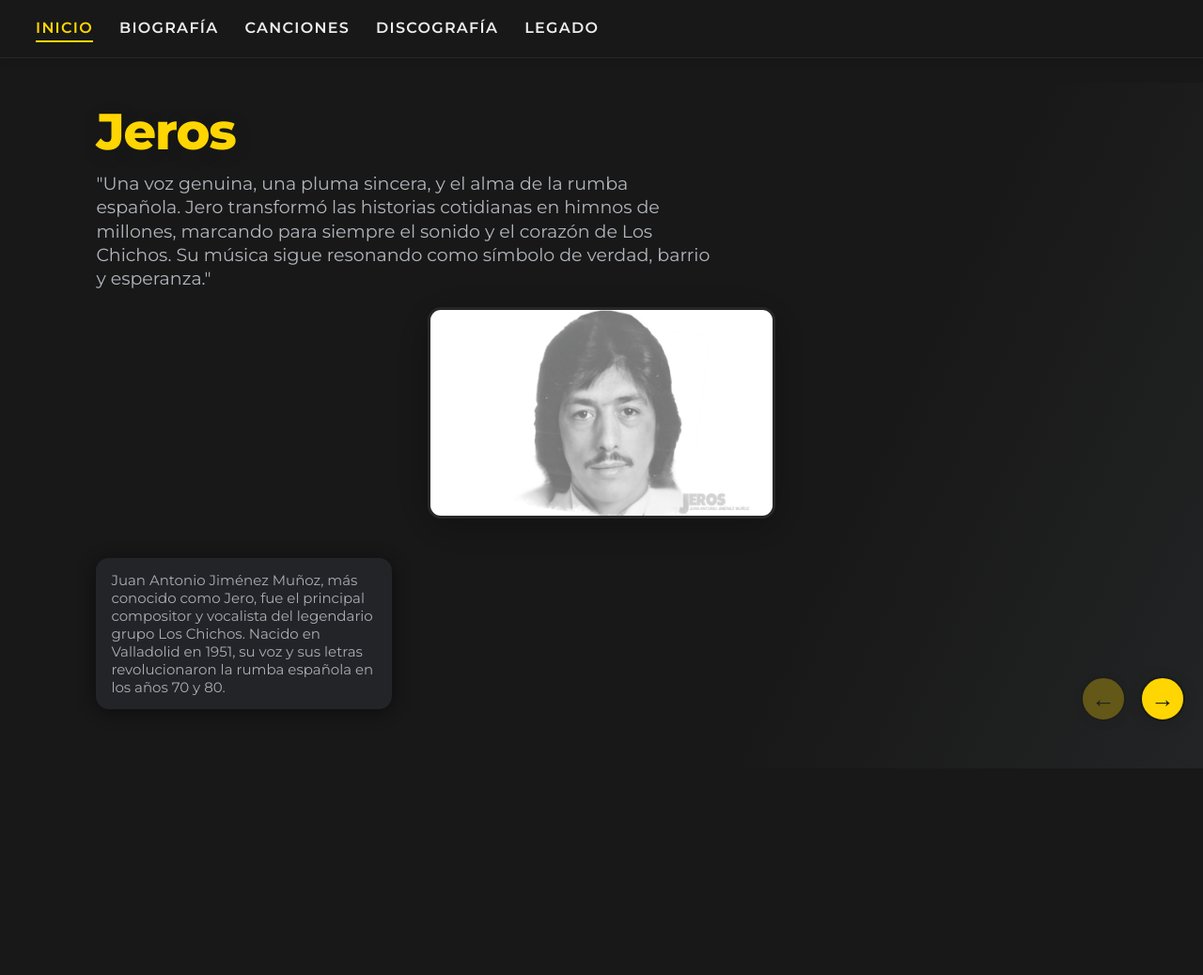
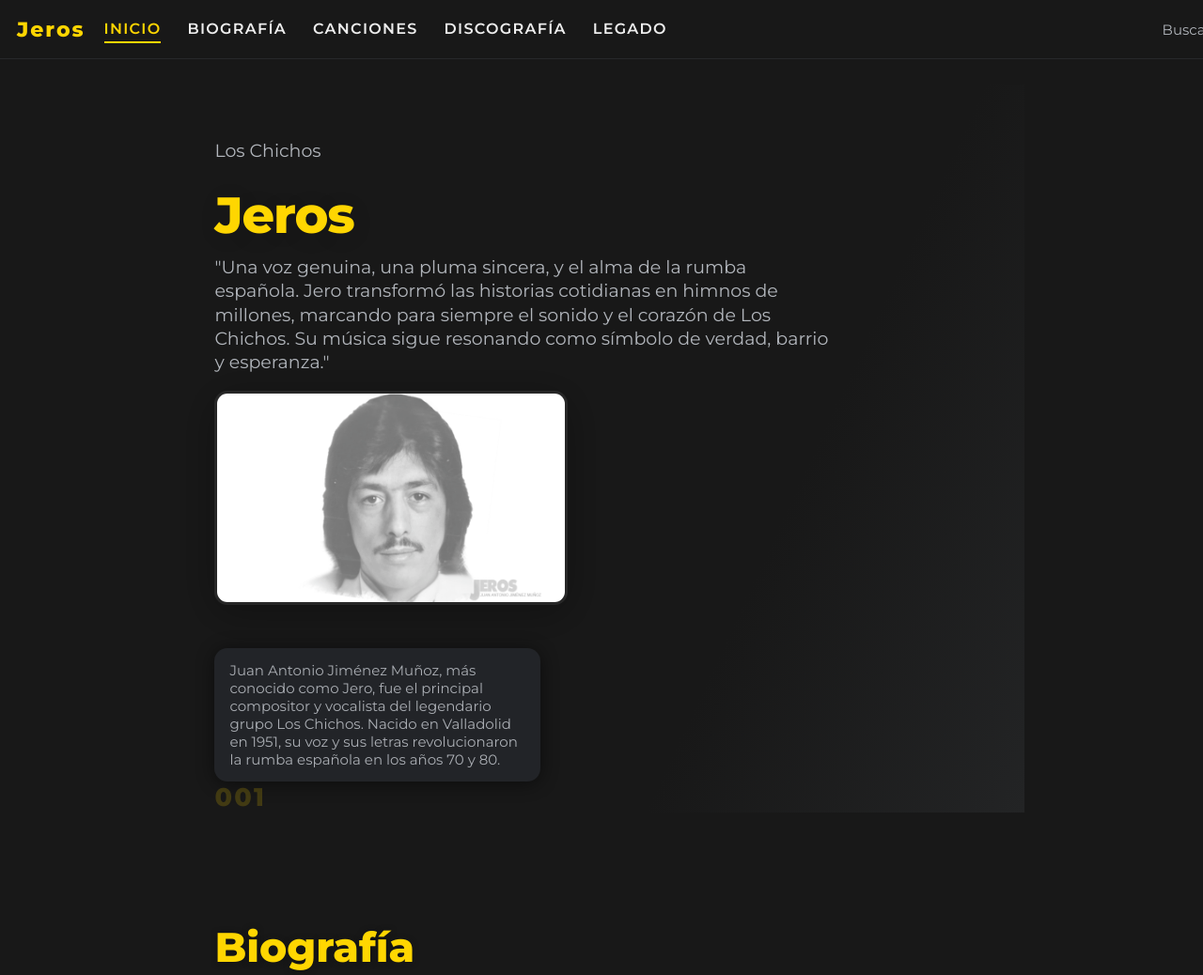
Before and after one commit to albertofernandez008/Jero-Biograf-a, a plain HTML site: page index.html in a window 1280 px wide. Shown: the top 1038 px of the page at 94% size. Before the commit the page ends 818 px from the top, so only its background shows below. Drawn offline with Linux system fonts and the light colour scheme.

Commit message:
Update index.html

```diff
--- a/index.html
+++ b/index.html
@@ -4,112 +4,83 @@
   <meta charset="utf-8" />
   <meta name="viewport" content="width=device-width, initial-scale=1" />
   <title>Jero — Biografía · Los Chichos</title>
-  <!-- Montserrat Google Fonts -->
   <link rel="preconnect" href="https://fonts.googleapis.com">
   <link rel="preconnect" href="https://fonts.gstatic.com" crossorigin>
   <link href="https://fonts.googleapis.com/css2?family=Montserrat:wght@400;600;800&display=swap" rel="stylesheet">
   <style>
-    :root{
-      --bg: #181818;
-      --card: #232529;
-      --ink: #ededed;
-      --muted: #b2b6bc;
-      --accent: #ffd601;
-      --line: #27282a;
-      --radius: 14px;
-      --header: 62px;
-      --spacing: 8px;
+    html {
+      scroll-behavior: smooth;
+      background: #181818;
     }
-    *{box-sizing:border-box;}
-    html, body {margin:0; padding:0; background:var(--bg); color:var(--ink); font-family:'Montserrat',Arial,sans-serif;}
-    body {min-height:100vh;}
-    a{color:var(--accent); text-decoration:none; transition:color.2s;}
-    a:hover {color:#fff;}
+    body {
+      margin: 0; font-family: 'Montserrat', Arial, sans-serif; color: #ededed; background: #181818;
+    }
     .topbar {
-      position:fixed; top:0; left:0; width:100vw; height:var(--header); background:var(--bg);
-      box-shadow:0 1px 8px rgba(0,0,0,0.11); border-bottom:1px solid var(--line); z-index:999;
-      display:flex; align-items:center; justify-content:space-between; padding:0 18px;
+      position:fixed; top:0; left:0; width:100vw; height:62px; z-index:999;
+      background:#181818; border-bottom:1px solid #27282a; display:flex; align-items:center; justify-content:space-between; padding:0 18px;
     }
-    .brand {
-      color:var(--accent); font-weight:800; font-size:22px; letter-spacing:.09em; text-shadow:0 1px 8px #0007;
-      flex:0 0 auto;
-    }
-    .nav-scroll {
-      flex:1 1 0%;
-      overflow-x:auto; white-space:nowrap; scrollbar-width:none; -ms-overflow-style:none;
-      margin:0 20px;
-    }
+    .brand { color:#ffd601; font-weight:800; font-size:22px; letter-spacing:.09em;}
+    .nav-scroll {flex:1 1 0%; overflow-x:auto; white-space:nowrap; scrollbar-width:none; margin:0 20px;}
     .nav-scroll::-webkit-scrollbar{display:none;}
     .nav {
-      display:inline-flex; gap:28px; list-style:none; margin:0; padding:0;
-      white-space:nowrap;
+      display:inline-flex; gap:28px; list-style:none; margin:0; padding:0; white-space:nowrap;
     }
     .nav a {
-      font-size:16px; color:var(--ink); text-decoration:none; letter-spacing:.08em; text-transform:uppercase;
+      font-size:16px; color:#ededed; text-decoration:none; letter-spacing:.08em; text-transform:uppercase;
       padding:4px 0; font-weight:600; border-bottom:2px solid transparent; transition:border .2s, color .2s; display:inline-block;
     }
-    .nav a.active, .nav a:hover {color:var(--accent); border-bottom:2px solid var(--accent);}
-    .search { color:var(--muted); font-size:15px; font-weight:500; flex:0 0 auto;}
-    .main-container {
-      width:100vw; min-height:100vh;
-      padding-top:calc(var(--header) + var(--spacing) + 10px);
-      background:var(--bg);
-      display:flex; flex-direction:column;
-    }
-    .spacer {height:var(--spacing);background:var(--bg);}
-    .section {
-      display:none;
-      width:100%; min-height:calc(100vh - var(--header) - var(--spacing));
-      animation:fadeIn .5s;
-    }
-    .section.active { display:block; }
-    @keyframes fadeIn { from{opacity:.5;}to{opacity:1;}}
-    .section-content {width:100%; max-width:850px; margin:auto; border-radius:var(--radius); background:rgba(30,30,33,.14); padding:38px 5vw 50px 5vw;}
-    .section--portada {background:linear-gradient(115deg, var(--bg) 68%, #232425 100%);}
-    .grid-portada {display:flex; flex-direction:column; align-items:start; justify-content:center; padding:0 8vw; min-height:70vh; margin-top:20px;}
-    .titulo-portada {font-size:clamp(32px,7vw,54px); font-weight:800; color:var(--accent); line-height:1.13; margin:0 0 12px 0; letter-spacing:-.02em; text-shadow:0 3px 32px #0001;}
-    .sub-portada {color:var(--muted); font-size:19px; margin-bottom:18px; max-width:52ch; min-height:33px; font-weight:500; line-height:1.33;}
-    .num-portada {font-weight:700; font-size:27px; color:var(--accent); letter-spacing:.09em; opacity:.18; padding:18px 0 0 0;}
-    .foto-portada {width:370px; max-width:97vw; height:auto; border-radius:var(--radius); margin:auto; align-self:center; box-shadow:0 8px 44px rgba(0,0,0,0.3); filter:grayscale(.95) contrast(1.01); background:var(--card); border:3px solid var(--line); margin-bottom:28px;}
-    .card-lateral {background:var(--card); border-radius:var(--radius); box-shadow:0 2px 20px #0008; color:var(--muted); font-size:15px; padding:14px 16px; margin-top:14px; width:315px; max-width:91vw; word-break:break-word; opacity:.95;}
-    .title {font-size:clamp(24px,6vw,44px); font-weight:800; color:var(--accent); text-shadow:0 1px 6px #111a; margin-bottom:14px;}
-    .subtitle{ color:var(--muted); font-size:clamp(15px,2vw,20px); margin-bottom:16px;}
+    .nav a.active, .nav a:hover {color:#ffd601; border-bottom:2px solid #ffd601;}
+    .search { color:#b2b6bc; font-size:15px; font-weight:500;}
+    .wrapper {max-width:900px; margin:90px auto 0 auto; padding-bottom:48px;}
+    section {padding:56px 3vw 0 3vw; margin-bottom:18px;}
+    .section--portada {background:linear-gradient(115deg, #181818 68%, #232425 100%);}
+    .titulo-portada {font-size:clamp(32px,7vw,54px); font-weight:800; color:#ffd601; line-height:1.13; margin:0 0 12px 0; letter-spacing:-.02em; text-shadow:0 3px 32px #0001;}
+    .sub-portada {color:#b2b6bc; font-size:19px; margin-bottom:18px; max-width:52ch; min-height:33px; font-weight:500; line-height:1.33;}
+    .num-portada {font-weight:700; font-size:27px; color:#ffd601; letter-spacing:.09em; opacity:.18; margin-bottom:23px;}
+    .foto-portada {width:370px; max-width:97vw; height:auto; border-radius:14px; margin:auto; align-self:center; box-shadow:0 8px 44px rgba(0,0,0,0.3); filter:grayscale(.95) contrast(1.01); background:#232529; border:3px solid #27282a; margin-bottom:28px;}
+    .card-lateral {background:#232529; border-radius:14px; box-shadow:0 2px 20px #0008; color:#b2b6bc; font-size:15px; padding:14px 16px; margin-top:14px; width:315px; max-width:91vw; word-break:break-word; opacity:.95;}
+    .title {font-size:clamp(24px,5vw,44px); font-weight:800; color:#ffd601; text-shadow:0 1px 6px #111a; margin-bottom:14px;}
+    .subtitle{ color:#b2b6bc; font-size:clamp(15px,2vw,20px); margin-bottom:16px;}
     h2.title, h2 {margin-bottom:12px;}
     h3 {margin-top:25px; margin-bottom:13px;}
     .img-responsive {max-width:95vw; width:100%; height:auto; margin:20px auto 14px auto; border-radius:13px; box-shadow:0 3px 28px 0 rgba(40,40,44,.18);}
     .fragmento-audio {margin:14px auto 18px auto; background:rgba(35,35,40,.18); border-radius:13px; padding:12px 13px; max-width:420px; box-shadow:0 2px 10px rgba(0,0,0,.08);}
-    .fragmento-audio h4{margin:0 0 7px 0;color:var(--accent); font-size:16px;}
+    .fragmento-audio h4{margin:0 0 7px 0;color:#ffd601; font-size:16px;}
     audio{ width:100%; border-radius:9px;}
     ul.copy li{margin-bottom:7px;}
-    .arrow-nav{position:fixed; right:19px; bottom:32px; display:flex; gap:15px; z-index:10001;}
-    .arrow-btn{width:48px; height:48px; border-radius:50%; border:none; background:var(--accent); color:var(--bg); display:grid; place-items:center; font-size:25px; cursor:pointer; font-weight:800; box-shadow:0 2px 15px rgba(0,0,0,.13); border:2px solid #19191a; transition:transform .18s, background .25s;}
-    .arrow-btn:disabled{opacity:.3;pointer-events:none;}
-    .arrow-btn:hover{background:var(--ink);color:var(--bg);}
+    /* Scroll anchor space for fixed topbar */
+    section {scroll-margin-top:70px;}
     @media (max-width:800px){
-      .topbar {height:52px;}
-      .nav-scroll {margin:0 7px;}
-      .arrow-btn{width:32px;height:32px;font-size:15px;}
-      .card-lateral{font-size:12px; padding:10px;}
-      .titulo-portada{font-size:clamp(19px,9vw,31px);}
+      .wrapper{padding-bottom:24px;}
+      section{padding-top:46px;}
+      .card-lateral{font-size:12px;padding:11px;}
+      .search{display:none;}
+      .foto-portada{width:99vw;}
+    }
+    @media (max-width:600px){
+      .wrapper{margin-top:22px;}
+      section{padding-top:30px;}
+      .titulo-portada{font-size:clamp(18px,12vw,28px);}
     }
   </style>
 </head>
 <body>
   <div class="topbar">
+    <div class="brand">Jeros</div>
     <div class="nav-scroll"><nav><ul class="nav">
-      <li><a href="#" class="active" data-section="portada">Inicio</a></li>
-      <li><a href="#" data-section="bio">Biografía</a></li>
-      <li><a href="#" data-section="canciones">Canciones</a></li>
-      <li><a href="#" data-section="disco">Discografía</a></li>
-      <li><a href="#" data-section="legado">Legado</a></li>
+      <li><a href="#portada" class="active">Inicio</a></li>
+      <li><a href="#bio">Biografía</a></li>
+      <li><a href="#canciones">Canciones</a></li>
+      <li><a href="#disco">Discografía</a></li>
+      <li><a href="#legado">Legado</a></li>
     </ul></nav></div>
+    <div class="search">Buscar...</div>
   </div>
-  <div class="main-container">
-    <div class="spacer"></div>
+  <div class="wrapper">
     <!-- Portada -->
-    <section id="portada" class="section section--portada active" role="tabpanel">
-      <div class="grid-portada">
+    <section id="portada" class="section--portada">
       <div style="margin-top:2px;">
+        <div class="sub-portada">Los Chichos</div>
         <div class="titulo-portada">Jeros</div>
       </div>
       <div class="sub-portada">"Una voz genuina, una pluma sincera, y el alma de la rumba española. Jero transformó las historias cotidianas en himnos de millones, marcando para siempre el sonido y el corazón de Los Chichos. Su música sigue resonando como símbolo de verdad, barrio y esperanza."</div>
@@ -117,11 +88,10 @@
       <div class="card-lateral">
         Juan Antonio Jiménez Muñoz, más conocido como Jero, fue el principal compositor y vocalista del legendario grupo Los Chichos. Nacido en Valladolid en 1951, su voz y sus letras revolucionaron la rumba española en los años 70 y 80.
       </div>
-      </div>
+      <div class="num-portada">001</div>
     </section>
     <!-- Biografía -->
-    <section id="bio" class="section section--bio" role="tabpanel">
-      <div class="section-content">
+    <section id="bio">
       <h2 class="title">Biografía</h2>
       <p class="copy">Juan Antonio Jiménez Muñoz, más conocido como Jero, fue el principal compositor y vocalista del legendario grupo Los Chichos. Nacido en Valladolid en 1951, su voz y sus letras revolucionaron la rumba española en los años 70 y 80. Jero destacó por su capacidad única para contar historias de la calle y sentimientos intensos, reflejando en sus canciones la vida cotidiana, la lucha y las esperanzas de varias generaciones. Su paso por Los Chichos dejó huella indeleble en la música popular y consolidó su figura como uno de los grandes referentes de la rumba moderna en España.</p>
       <img src="assets/images/Sin-titulo-1-1-1024x576.jpg" alt="Jero y Los Chichos" class="img-responsive" />
@@ -131,18 +101,14 @@
         <li>BSO Yo, el Vaquilla (1985).</li>
         <li>Carrera en solitario (1990–1992).</li>
       </ul>
-      </div>
     </section>
     <!-- Canciones -->
-    <section id="canciones" class="section section--canciones" role="tabpanel">
-      <div class="section-content">
+    <section id="canciones">
       <h2 class="title">Canciones</h2>
-        <p class="copy">Las canciones de Jero cuentan historias que cualquiera que haya vivido en un barrio puede sentir, mezclando la rumba flamenca con emociones auténticas que llegan al corazón.
-Algunas de las más emblemáticas: Quiero ser libre, Ni más ni menos, Son ilusiones, Amor de compra y venta, BSO Yo, el Vaquilla.</p>
+      <p class="copy">Selección de composiciones emblemáticas: Quiero ser libre, Ni más ni menos, Son ilusiones, Amor de compra y venta, BSO Yo, el Vaquilla.</p>
       <img src="assets/images/R-7890441-1493671344-1138.jpg" alt="Portada de singles" class="img-responsive" />
       <h3>Estilo</h3>
-        <p class="copy">El estilo de las canciones de Jero es como hablar con un amigo del barrio: rumba flamenca que te llega al corazón, con letras sinceras que cuentan la vida tal y como es.
-</p>
+      <p class="copy">Narrativa social, estribillos memorables y guitarras rumberas con producción que evoluciona de los 70 a los 80.</p>
       <h3>Fragmentos destacados</h3>
       <div class="fragmento-audio">
         <h4>Por Mi Culpa</h4>
@@ -156,11 +122,9 @@ Algunas de las más emblemáticas: Quiero ser libre, Ni más ni menos, Son ilusi
           <source src="assets/audios/libre.mp3" type="audio/mpeg">
         </audio>
       </div>
-      </div>
     </section>
     <!-- Discografía -->
-    <section id="disco" class="section section--disco" role="tabpanel">
-      <div class="section-content">
+    <section id="disco">
       <h2 class="title">Discografía</h2>
       <ul class="copy">
         <li>Ni más, ni menos (1974)</li>
@@ -170,55 +134,36 @@ Algunas de las más emblemáticas: Quiero ser libre, Ni más ni menos, Son ilusi
         <li>Yo, el Vaquilla — BSO (1985)</li>
       </ul>
       <img src="assets/images/portada.jpg" alt="Portada Ni más ni menos" class="img-responsive" />
-      </div>
     </section>
     <!-- Legado -->
-    <section id="legado" class="section section--legado" role="tabpanel">
-      <div class="section-content">
+    <section id="legado">
       <h2 class="title">Legado</h2>
-        <p class="copy">El legado de Jero se basa en reflejar la vida de los barrios humildes mediante la rumba flamenca, con letras directas, emotivas y llenas de realismo social. Su música conectó con el público por su autenticidad y sensibilidad, influyendo en generaciones de artistas y consolidándose como un símbolo de la identidad y la tradición musical popular española.
-</p>
+      <p class="copy">Figura esencial de la rumba española por convertirla en crónica popular de su tiempo; influencia viva en nuevas generaciones.</p>
       <img src="assets/images/guitarra.jpg" alt="Jero guitarra" class="img-responsive" />
-      </div>
     </section>
-    <div class="arrow-nav">
-      <button class="arrow-btn" id="prev" aria-label="Sección anterior">&#8592;</button>
-      <button class="arrow-btn" id="next" aria-label="Sección siguiente">&#8594;</button>
-    </div>
   </div>
   <script>
-    // Navegación entre secciones
-    const sectionNames = ['portada','bio','canciones','disco','legado'];
-    let current = 0;
-    function showSection(idx) {
-      sectionNames.forEach((id,i)=>{
-        document.getElementById(id).classList.toggle('active', idx===i);
-        const nav = document.querySelectorAll('[data-section]');
-        nav.forEach(el=>{
-          el.classList.toggle('active', el.dataset.section===sectionNames[idx]);
+    // Activar y resaltar el link de la sección actual al hacer scroll
+    const navLinks = document.querySelectorAll('.nav a');
+    const sections = Array.from(document.querySelectorAll('section'));
+    function activateNavOnScroll() {
+      let scrolled = window.scrollY + 85;
+      let currId = sections[0].id;
+      for (const sec of sections) {
+        if (sec.offsetTop <= scrolled) currId = sec.id;
+      }
+      navLinks.forEach(link=>{
+        link.classList.toggle('active', link.getAttribute('href') === "#" + currId)
+      });
+    }
+    window.addEventListener('scroll', activateNavOnScroll);
+
+    navLinks.forEach(link=>{
+      link.addEventListener('click', e=>{
+        navLinks.forEach(ln=>ln.classList.remove('active'));
+        link.classList.add('active');
       });
     });
-      document.getElementById('prev').disabled = idx===0;
-      document.getElementById('next').disabled = idx===sectionNames.length-1;
-      current=idx;
-      document.querySelector('.main-container').scrollTop = 0;
-      window.scrollTo({top:0});
-    }
-    document.getElementById('prev').onclick = ()=> showSection(current-1);
-    document.getElementById('next').onclick = ()=> showSection(current+1);
-    document.querySelectorAll('.nav a').forEach((el,idx)=>{
-      el.addEventListener('click', e=>{
-        e.preventDefault(); showSection(idx);
-        // Corrige scroll para móviles al cambiar sección
-        const topbar = document.querySelector('.topbar');
-        setTimeout(()=> window.scrollTo({top:topbar.offsetHeight+10, behavior:'auto'}), 60);
-      });
-    });
-    window.addEventListener('keydown', e=>{
-      if(e.key==='ArrowRight' && current<sectionNames.length-1){showSection(current+1);}
-      if(e.key==='ArrowLeft' && current>0){showSection(current-1);}
-    });
-    showSection(0);
   </script>
 </body>
 </html>
```
Lines whose indentation alone changed are shown as unchanged.
